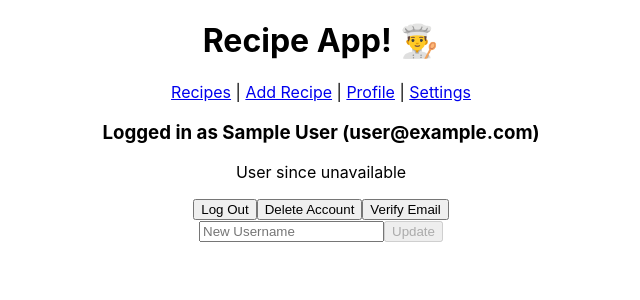
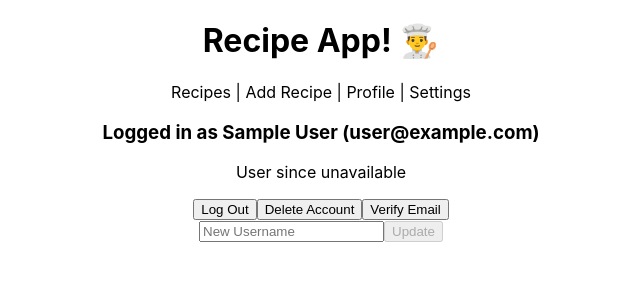
Before and after one commit to w1lt/CookShare, a React (Create React App) app: page /settings in a window 1280 px wide. Shown: the top 300 px of the page, without its empty margins (319-959 px from the left). Built offline with nearby package versions, Linux system fonts and the light colour scheme; no server answers; sample sign-in values are in the browser's storage.

Commit message:
add recipe share

```diff
--- a/src/App.js
+++ b/src/App.js
@@ -14,6 +14,7 @@ import { UserSettings } from "./pages/userSettings";
 import { auth } from "./config/firebase";
 import { NotFound } from "./pages/404";
 import { ProfilePage } from "./pages/profile";
+import { Recipe } from "./components/recipe";
 
 export const UserContext = createContext();
 
@@ -32,12 +33,16 @@ function App() {
           <Routes>
             <Route path="/login" element={<WelcomePage />} />
             <Route path="/recipes" element={<Recipes />} />
+            <Route path="/recipe/:id" element={<Recipe />} />
             <Route path="/new-recipe" element={<RecipeForm />} />
             <Route path="/settings" element={<UserSettings />} />
             <Route path="/Error404" element={<NotFound />} />
-            <Route path={"profile"}>
+            <Route path="profile">
               <Route path=":username" element={<ProfilePage />}>
-                <Route path="recipes" element={<RecipeForm />} />
+                <Route
+                  path="followers"
+                  element={<ProfilePage showFollowers={true} />}
+                />
               </Route>
             </Route>
             <Route path="/" element={<WelcomePage />} />
--- a/src/components/emailSignUp.js
+++ b/src/components/emailSignUp.js
@@ -53,7 +53,6 @@ export const EmailSignUp = () => {
         const querySnapshot = await getDocs(q);
         querySnapshot.forEach((doc) => {
           LoginEmail = doc.data().email;
-          console.log(LoginEmail);
         });
 
         await signInWithEmailAndPassword(auth, LoginEmail, password);
--- a/src/components/googleSignIn.js
+++ b/src/components/googleSignIn.js
@@ -5,7 +5,6 @@ export const GoogleSignIn = () => {
   const signInWithGoogle = async () => {
     try {
       await signInWithPopup(auth, googleProvidor);
-      console.log("User created successfully!");
     } catch (error) {
       console.error("Error creating user:", error);
     }
--- a/src/components/header.js
+++ b/src/components/header.js
@@ -6,10 +6,24 @@ export const Header = () => {
   return (
     <div>
       <h1>Recipe App! 👨‍🍳</h1>
-      <Link to="/recipes">Recipes</Link> |{" "}
-      <Link to="/new-recipe">Add Recipe</Link> |{" "}
-      <Link to={`/profile/${currentUser.displayName}`}>Profile</Link> |{" "}
-      <Link to="/settings">Settings</Link>
+      <Link style={{ textDecoration: "none", color: "black" }} to="/recipes">
+        Recipes
+      </Link>{" "}
+      |{" "}
+      <Link style={{ textDecoration: "none", color: "black" }} to="/new-recipe">
+        Add Recipe
+      </Link>{" "}
+      |{" "}
+      <Link
+        style={{ textDecoration: "none", color: "black" }}
+        to={`/profile/${currentUser.displayName}`}
+      >
+        Profile
+      </Link>{" "}
+      |{" "}
+      <Link style={{ textDecoration: "none", color: "black" }} to="/settings">
+        Settings
+      </Link>
     </div>
   );
 };
--- a/src/components/logoutButton.js
+++ b/src/components/logoutButton.js
@@ -4,9 +4,6 @@ import { signOut } from "firebase/auth";
 export const LogoutButton = () => {
   const signOutUser = async () => {
     try {
-      console.log(
-        "User" + auth.currentUser.email + " signed out successfully!"
-      );
       await signOut(auth);
     } catch (error) {
       console.error("Error signing out user:", error);
--- a/src/components/recipe.js
+++ b/src/components/recipe.js
@@ -4,10 +4,16 @@ import { deleteDoc, doc, updateDoc, getDoc } from "firebase/firestore";
 import { db } from "../config/firebase";
 import { useState } from "react";
 import { Link } from "react-router-dom";
+import { BASE_DOMAIN } from "../static/vars";
 
 export const Recipe = (recipe) => {
   const currentUser = useContext(UserContext);
   const [authorUsername, setAuthorUsername] = useState("");
+
+  const copyRecipeLink = () => {
+    const recipeLink = `${BASE_DOMAIN}/recipe/${recipe.id}`;
+    navigator.clipboard.writeText(recipeLink);
+  };
 
   const getUsernameFromUid = (uid) => {
     getDoc(doc(db, "users", uid)).then((docSnap) => {
@@ -75,13 +81,14 @@ export const Recipe = (recipe) => {
           {recipe.usersLiked.length === 1 ? " Like" : " Likes"}
           {recipe.usersLiked.includes(currentUser.uid) ? " ❤️" : " "}
         </button>
+        <button onClick={copyRecipeLink}>Share</button>
         {currentUser.uid === recipe.authorUid && (
           <button onClick={() => handleDeleteRecipe(recipe.id)}>Delete</button>
         )}
         <div>{recipe.dateAuthored.split(",")[0]}</div>
         <p>
-          {recipe.ingredients.split(",").map((e) => (
-            <li key={e}>{e}</li>
+          {recipe.ingredients.split(",").map((e, index) => (
+            <li key={index}>{e}</li>
           ))}
         </p>
         <p>{recipe.instructions}</p>
--- a/src/components/username.js
+++ b/src/components/username.js
@@ -13,7 +13,6 @@ export const checkValidUsername = async (username) => {
       alert("Username already in use. Please choose another.");
       return false;
     } else {
-      console.log("Username is available");
       return true;
     }
   } catch (error) {
--- a/src/components/welcomePage.js
+++ b/src/components/welcomePage.js
@@ -16,7 +16,7 @@ export const WelcomePage = () => {
           <GoogleSignIn />
         </div>
       ) : (
-        <Navigate to="/" />
+        <Navigate to="/recipes" />
       )}
     </div>
   );
--- a/src/pages/profile.js
+++ b/src/pages/profile.js
@@ -36,6 +36,7 @@ export const ProfilePage = () => {
       if (!snapshot.empty) {
         const userData = snapshot.docs[0].data();
         setUserInfo(userData);
+        console.log("Updated user info:");
         setUserId(snapshot.docs[0].id);
         localStorage.setItem(`userInfo_${username}`, JSON.stringify(userData));
       } else {
@@ -60,6 +61,7 @@ export const ProfilePage = () => {
           id: doc.id,
         }));
         setUserRecipes(updatedRecipeList);
+        console.log("Updated recipe list:");
         localStorage.setItem(
           `userRecipes_${username}`,
           JSON.stringify(updatedRecipeList)
--- /dev/null
+++ b/src/static/vars.js
@@ -0,0 +1 @@
+export const BASE_DOMAIN = "recipe.willwhitehead.tech";
```
Also changed, not shown: src/pages/recipePost.js (added, +34 -0 lines).
